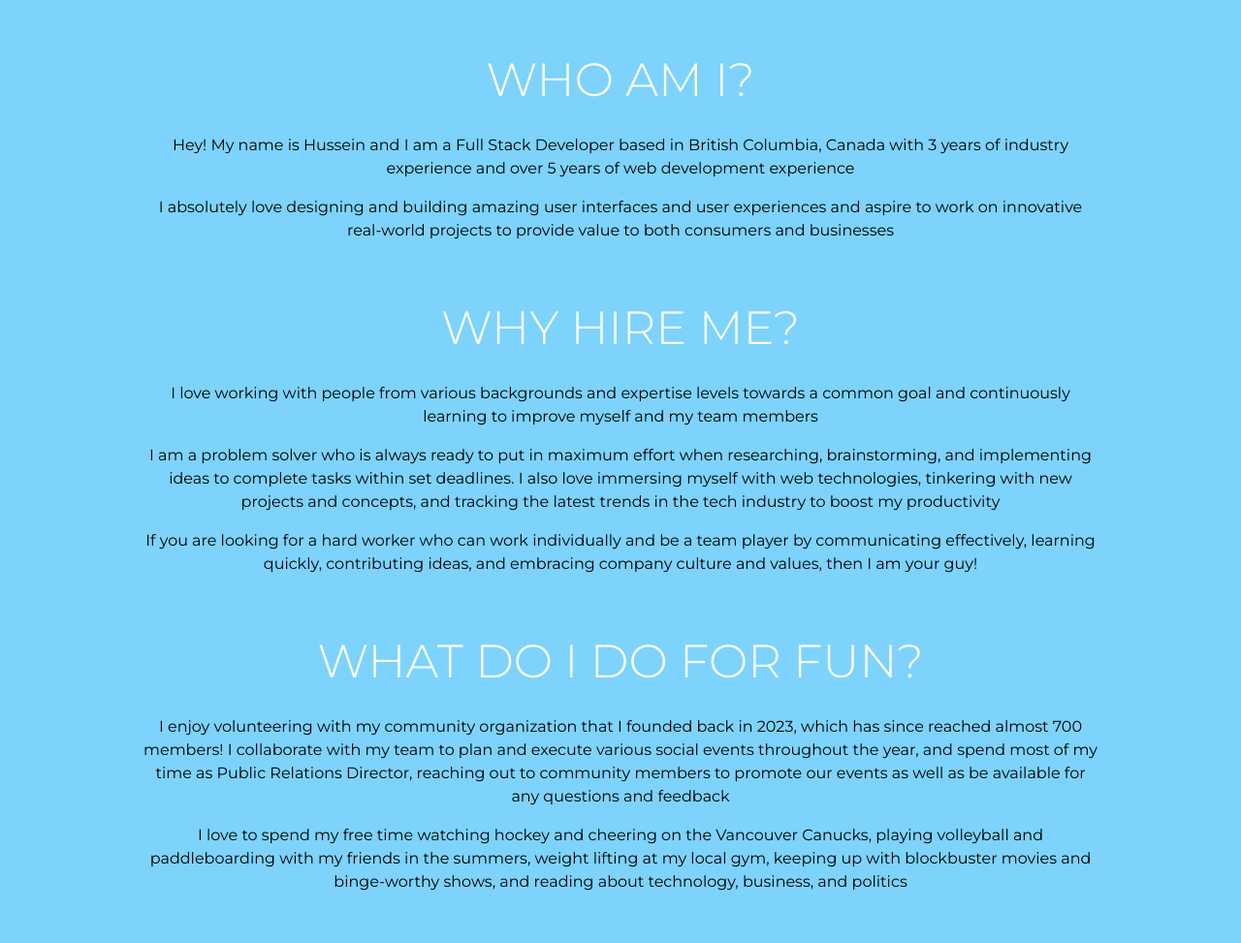
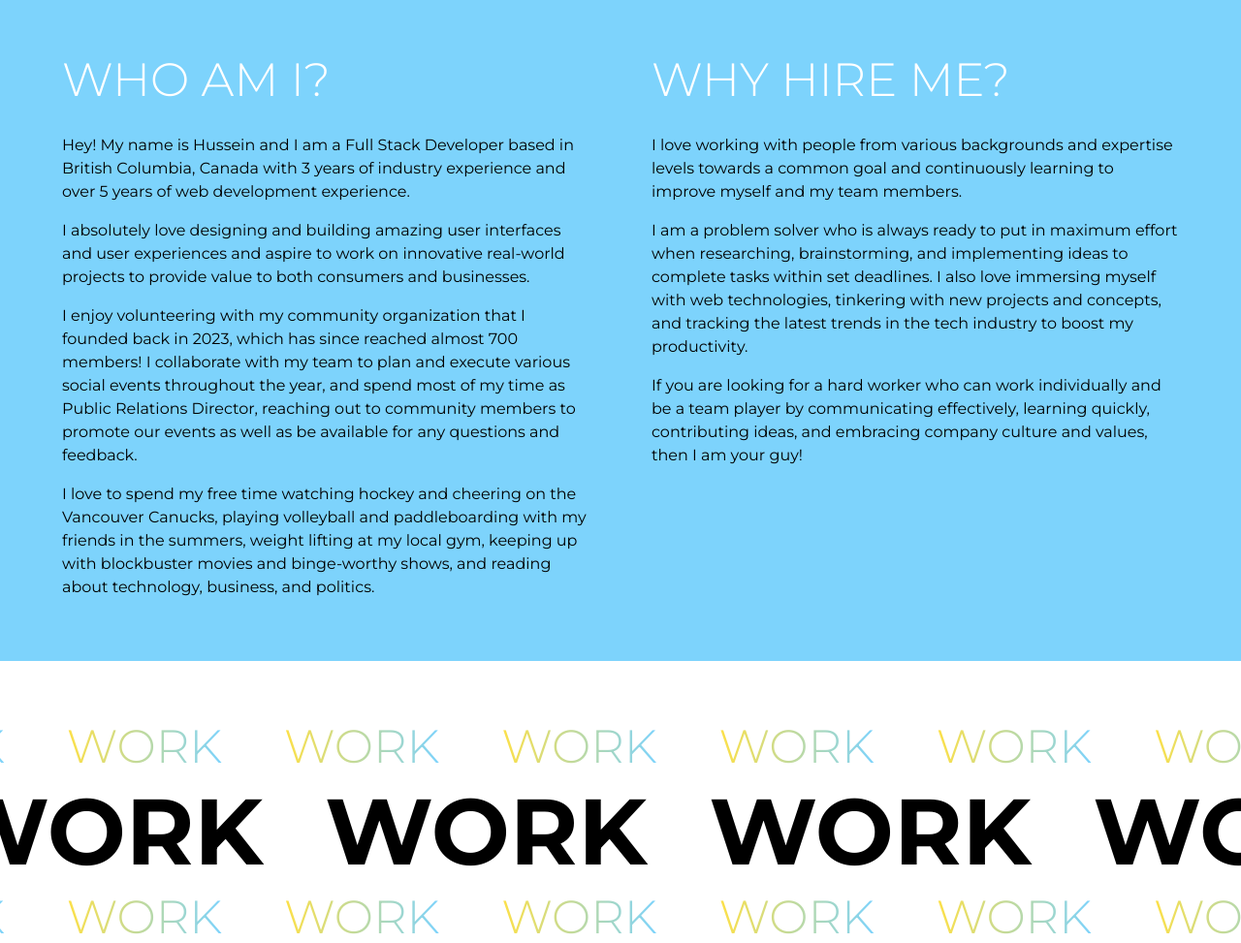
Before and after one commit to hsnfwz/portfolio-v3, a website: page src/index.html in a window 1280 px wide. Shown: the part 1160-2133 px from the top of the page at 97% size. Drawn offline with Linux system fonts and the light colour scheme.

Commit message:
updated about

```diff
--- a/src/index.html
+++ b/src/index.html
@@ -104,32 +104,26 @@
           </div>
         </div>
         <div class="bg-sky-300">
-          <div class="flex flex-col gap-16 w-full max-w-screen-lg m-auto px-4 py-16">
-            <div class="flex flex-col gap-8">
-              <h2 class="text-center uppercase text-2xl lg:text-5xl font-montserrat-light text-white">who am I?</h2>
+          <div class="flex flex-col lg:flex-row gap-16 w-full p-16">
+            <div class="flex flex-col gap-8 w-full">
+              <h2 class="text-center lg:text-left uppercase text-2xl lg:text-5xl font-montserrat-light text-white">who am I?</h2>
               <div class="flex flex-col gap-4">
-                <p class="text-center">Hey! My name is Hussein and I am a Full Stack Developer based in British Columbia, Canada with 3 years of industry experience and over 5 years of web development experience</p>
-                <p class="text-center">I absolutely love designing and building amazing user interfaces and user experiences and aspire to work on innovative real-world projects to provide value to both consumers and businesses</p>
+                <p class="text-center lg:text-left">Hey! My name is Hussein and I am a Full Stack Developer based in British Columbia, Canada with 3 years of industry experience and over 5 years of web development experience.</p>
+                <p class="text-center lg:text-left">I absolutely love designing and building amazing user interfaces and user experiences and aspire to work on innovative real-world projects to provide value to both consumers and businesses.</p>
+                <p class="text-center lg:text-left">I enjoy volunteering with my community organization that I founded back in 2023, which has since reached almost 700 members! I collaborate with my team to plan and execute various social events throughout the year, and spend most of my time as Public Relations Director, reaching out to community members to promote our events as well as be available for any questions and feedback.</p>
+                <p class="text-center lg:text-left">I love to spend my free time watching hockey and cheering on the Vancouver Canucks, playing volleyball and paddleboarding with my friends in the summers, weight lifting at my local gym, keeping up with blockbuster movies and binge-worthy shows, and reading about technology, business, and politics.</p>
               </div>
             </div>
-            <div class="flex flex-col gap-8">
-              <h2 class="text-center uppercase text-2xl lg:text-5xl font-montserrat-light text-white">why hire me?</h2>
+            <div class="flex flex-col gap-8 w-full">
+              <h2 class="text-center lg:text-left uppercase text-2xl lg:text-5xl font-montserrat-light text-white">why hire me?</h2>
               <div class="flex flex-col gap-4">
-                <p class="text-center">I love working with people from various backgrounds and expertise levels towards a common goal and continuously learning to improve myself and my team members</p>
-                <p class="text-center">I am a problem solver who is always ready to put in maximum effort when researching, brainstorming, and implementing ideas to complete tasks within set deadlines. I also love immersing myself with web technologies, tinkering with new projects and concepts, and tracking the latest trends in the tech industry to boost my productivity</p>
-                <p class="text-center">If you are looking for a hard worker who can work individually and be a team player by communicating effectively, learning quickly, contributing ideas, and embracing company culture and values, then I am your guy!</p>
-              </div>
-            </div>
-            <div class="flex flex-col gap-8">
-              <h2 class="text-center uppercase text-2xl lg:text-5xl font-montserrat-light text-white">what do I do for fun?</h2>
-              <div class="flex flex-col gap-4">
-                <p class="text-center">I enjoy volunteering with my community organization that I founded back in 2023, which has since reached almost 700 members! I collaborate with my team to plan and execute various social events throughout the year, and spend most of my time as Public Relations Director, reaching out to community members to promote our events as well as be available for any questions and feedback</p>
-                <p class="text-center">I love to spend my free time watching hockey and cheering on the Vancouver Canucks, playing volleyball and paddleboarding with my friends in the summers, weight lifting at my local gym, keeping up with blockbuster movies and binge-worthy shows, and reading about technology, business, and politics</p>
+                <p class="text-center lg:text-left">I love working with people from various backgrounds and expertise levels towards a common goal and continuously learning to improve myself and my team members.</p>
+                <p class="text-center lg:text-left">I am a problem solver who is always ready to put in maximum effort when researching, brainstorming, and implementing ideas to complete tasks within set deadlines. I also love immersing myself with web technologies, tinkering with new projects and concepts, and tracking the latest trends in the tech industry to boost my productivity.</p>
+                <p class="text-center lg:text-left">If you are looking for a hard worker who can work individually and be a team player by communicating effectively, learning quickly, contributing ideas, and embracing company culture and values, then I am your guy!</p>
               </div>
             </div>
           </div>
         </div>
-
       </section>
       <section id="work" class="flex flex-col gap-16">
         <div class="flex flex-col gap-4">
```
Also changed, not shown: src/output.css.
